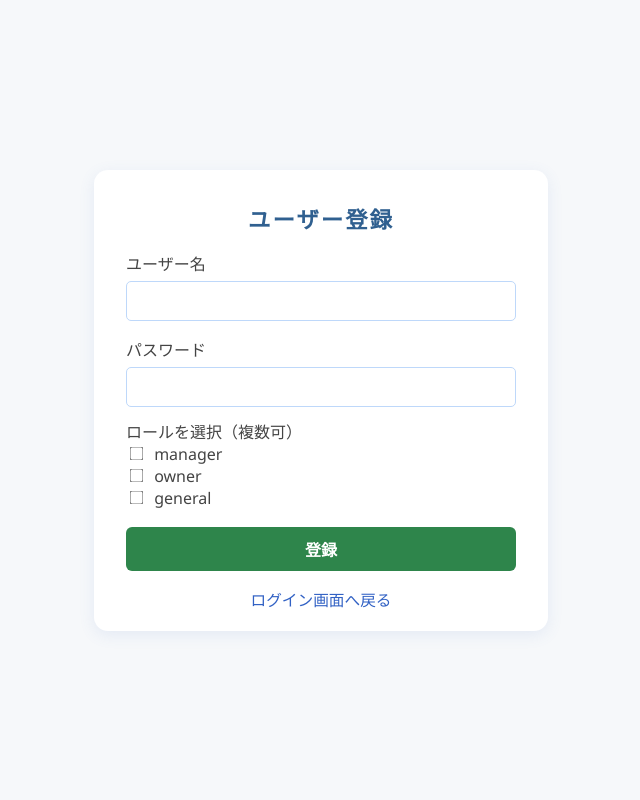
After one commit to ai-programming-base/crud-app, a Flask app: page /register in a window 1280 px wide. The commit adds this page. Shown: the whole page, without its empty margins (319-959 px from the left). Run offline with Flask 3, Linux system fonts and the light colour scheme; data comes from the database, SQL or seed files in the repository.

Commit message:
ログイン機能追加

```diff
--- a/app.py
+++ b/app.py
@@ -1,20 +1,20 @@
-from flask import Flask, render_template, request, redirect, url_for, flash
+import os
 import sqlite3
-import math
+from flask import Flask, render_template, request, redirect, url_for, flash, session, g
+from werkzeug.security import generate_password_hash, check_password_hash
+from functools import wraps
 import json
-import os
 
 app = Flask(__name__)
 app.secret_key = "any_secret"
 DATABASE = 'items.db'
 
-def load_fields():
-    with open('fields.json', encoding='utf-8') as f:
-        return json.load(f)
-
-FIELDS = load_fields()
-USER_FIELDS = [f for f in FIELDS if not f.get('internal', False)]
-INDEX_FIELDS = [f for f in FIELDS if f.get('show_in_index', False)]
+# フィールド定義（fields.jsonを利用）
+FIELDS_PATH = os.path.join(os.path.dirname(__file__), 'fields.json')
+with open(FIELDS_PATH, encoding='utf-8') as f:
+    FIELDS = json.load(f)
+USER_FIELDS = [f for f in FIELDS if not f.get('internal')]
+INDEX_FIELDS = [f for f in FIELDS if f.get('show_in_index')]
 FIELD_KEYS = [f['key'] for f in FIELDS]
 
 def get_db():
@@ -24,14 +24,109 @@ def get_db():
 
 def init_db():
     with get_db() as db:
-        db.execute(
-            "CREATE TABLE IF NOT EXISTS item ("
-            "id INTEGER PRIMARY KEY AUTOINCREMENT, "
-            + ", ".join([f"{f['key']} TEXT" for f in FIELDS])
-            + ")"
-        )
+        db.execute(f'''
+            CREATE TABLE IF NOT EXISTS item (
+                id INTEGER PRIMARY KEY AUTOINCREMENT,
+                {",".join([f"{f['key']} TEXT" for f in FIELDS])}
+            )
+        ''')
+
+def init_user_db():
+    with get_db() as db:
+        db.execute("""
+            CREATE TABLE IF NOT EXISTS users (
+                id INTEGER PRIMARY KEY AUTOINCREMENT,
+                username TEXT UNIQUE NOT NULL,
+                password TEXT NOT NULL
+            )
+        """)
+        db.execute("""
+            CREATE TABLE IF NOT EXISTS roles (
+                id INTEGER PRIMARY KEY AUTOINCREMENT,
+                name TEXT UNIQUE NOT NULL
+            )
+        """)
+        db.execute("""
+            CREATE TABLE IF NOT EXISTS user_roles (
+                user_id INTEGER,
+                role_id INTEGER,
+                FOREIGN KEY(user_id) REFERENCES users(id),
+                FOREIGN KEY(role_id) REFERENCES roles(id),
+                PRIMARY KEY(user_id, role_id)
+            )
+        """)
+        for role in ["manager", "owner", "general"]:
+            db.execute("INSERT OR IGNORE INTO roles (name) VALUES (?)", (role,))
+        db.commit()
+
+def login_required(f):
+    @wraps(f)
+    def decorated(*args, **kwargs):
+        if 'user_id' not in session:
+            return redirect(url_for('login'))
+        return f(*args, **kwargs)
+    return decorated
+
+@app.before_request
+def load_logged_in_user():
+    user_id = session.get('user_id')
+    g.user = None
+    g.user_roles = []
+    if user_id:
+        db = get_db()
+        g.user = db.execute("SELECT * FROM users WHERE id=?", (user_id,)).fetchone()
+        g.user_roles = [r['name'] for r in db.execute("""
+            SELECT roles.name FROM roles
+            JOIN user_roles ON roles.id = user_roles.role_id
+            WHERE user_roles.user_id=?
+        """, (user_id,))]
+
+@app.route('/login', methods=['GET', 'POST'])
+def login():
+    if request.method == 'POST':
+        username = request.form['username'].strip()
+        password = request.form['password']
+        db = get_db()
+        user = db.execute("SELECT * FROM users WHERE username=?", (username,)).fetchone()
+        if user and check_password_hash(user['password'], password):
+            session['user_id'] = user['id']
+            return redirect(url_for('index'))
+        else:
+            flash("ユーザー名またはパスワードが違います")
+    return render_template('login.html')
+
+@app.route('/logout')
+def logout():
+    session.pop('user_id', None)
+    return redirect(url_for('login'))
+
+@app.route('/register', methods=['GET', 'POST'])
+def register():
+    db = get_db()
+    roles = db.execute("SELECT * FROM roles").fetchall()
+    if request.method == 'POST':
+        username = request.form['username'].strip()
+        password = request.form['password']
+        selected_roles = request.form.getlist('roles')
+        if not username or not password or not selected_roles:
+            flash("すべて入力してください")
+        elif db.execute("SELECT * FROM users WHERE username=?", (username,)).fetchone():
+            flash("そのユーザー名は既に使われています")
+        else:
+            db.execute(
+                "INSERT INTO users (username, password) VALUES (?, ?)",
+                (username, generate_password_hash(password))
+            )
+            user_id = db.execute("SELECT id FROM users WHERE username=?", (username,)).fetchone()['id']
+            for role_id in selected_roles:
+                db.execute("INSERT INTO user_roles (user_id, role_id) VALUES (?, ?)", (user_id, role_id))
+            db.commit()
+            flash("登録完了。ログインしてください。")
+            return redirect(url_for('login'))
+    return render_template('register.html', roles=roles)
 
 @app.route('/')
+@login_required
 def index():
     page = int(request.args.get('page', 1))
     per_page = 10
@@ -40,8 +135,7 @@ def index():
     filters = {}
     where = []
     params = []
-    # フィルタは表示カラム・編集カラムどちらでも自由
-    for f in USER_FIELDS:
+    for f in INDEX_FIELDS:
         v = request.args.get(f"{f['key']}_filter", '').strip()
         filters[f['key']] = v
         if v:
@@ -62,6 +156,7 @@ def index():
     )
 
 @app.route('/add', methods=['GET', 'POST'])
+@login_required
 def add():
     if request.method == 'POST':
         user_values = [request.form.get(f['key'], '').strip() for f in USER_FIELDS]
@@ -73,7 +168,7 @@ def add():
         for f in FIELDS:
             if f.get('internal', False):
                 if f['key'] == 'status':
-                    internal_values.append("入庫前")  # ← ここ変更
+                    internal_values.append("入庫前")
                 else:
                     internal_values.append("")
         values = user_values + internal_values
@@ -97,10 +192,38 @@ def add():
 
     return render_template('form.html', fields=USER_FIELDS, values=["" for _ in USER_FIELDS])
 
+@app.route('/delete_selected', methods=['POST'])
+@login_required
+def delete_selected():
+    ids = request.form.getlist('selected_ids')
+    if ids:
+        db = get_db()
+        db.executemany('DELETE FROM item WHERE id=?', [(item_id,) for item_id in ids])
+        db.commit()
+    return redirect(url_for('index'))
+
+@app.route('/update_items', methods=['POST'])
+@login_required
+def update_items():
+    db = get_db()
+    ids = request.form.getlist('item_id')
+    for item_id in ids:
+        row_values = []
+        for f in FIELDS:
+            value = request.form.get(f"{f['key']}_{item_id}", "")
+            row_values.append(value)
+            set_clause = ", ".join([f"{f['key']}=?" for f in FIELDS])
+            db.execute(
+                f'UPDATE item SET {set_clause} WHERE id=?',
+                row_values + [item_id]
+            )
+    db.commit()
+    return redirect(url_for('index'))
+
 @app.route('/apply_request', methods=['POST', 'GET'])
+@login_required
 def apply_request():
     if request.method == 'POST':
-        # 入庫申請ボタンからPOSTで来た場合
         item_ids = request.form.getlist('selected_ids')
         if not item_ids:
             flash("申請対象を選択してください")
@@ -112,9 +235,8 @@ def apply_request():
         )]
         return render_template('apply_form.html', items=items, fields=INDEX_FIELDS)
 
-    # 申請画面で申請ボタンが押された場合
+    # 申請ボタン（GET）処理
     if request.args.get('action') == 'submit':
-        # GETでもPOSTでも良いが、POSTにするとリロードで再送信問題が起きやすいのでGETに
         item_ids = request.args.getlist('item_id')
         checkeds = request.args.getlist('qty_checked')
         if not checkeds or len(checkeds) != len(item_ids):
@@ -127,10 +249,10 @@ def apply_request():
         db.commit()
         return render_template('apply_form.html', items=[], fields=INDEX_FIELDS, message="申請が完了しました（ダイアログで通知：本来はメール送信）", finish=True)
 
-    # 通常遷移はindexへ
     return redirect(url_for('index'))
 
 @app.route('/approval', methods=['GET', 'POST'])
+@login_required
 def approval():
     db = get_db()
     if request.method == 'POST':
@@ -140,68 +262,25 @@ def approval():
 
         if not selected_ids:
             flash("対象を選択してください")
-            # 再表示
             items = db.execute("SELECT * FROM item WHERE status LIKE ?", ("%申請中%",)).fetchall()
             return render_template('approval.html', items=items, fields=INDEX_FIELDS)
 
         if action == 'approve':
-            # 承認（status変更＋alert）
             for item_id in selected_ids:
                 db.execute("UPDATE item SET status=? WHERE id=?", ("入庫", item_id))
             db.commit()
             return render_template('approval.html', items=[], fields=INDEX_FIELDS, message="承認完了（申請者へメール送信ダイアログ）", finish=True)
         elif action == 'reject':
-            # 差し戻し（status変更＋alert＋コメント）
             for item_id in selected_ids:
                 db.execute("UPDATE item SET status=? WHERE id=?", ("入庫差し戻し", item_id))
             db.commit()
             return render_template('approval.html', items=[], fields=INDEX_FIELDS, message=f"差し戻し完了: {comment}（申請者へメール送信ダイアログ）", finish=True)
 
-    # GET（一覧表示）: Statusに"申請中"を含む
     items = db.execute("SELECT * FROM item WHERE status LIKE ?", ("%申請中%",)).fetchall()
     return render_template('approval.html', items=items, fields=INDEX_FIELDS)
-
-@app.route('/delete_selected', methods=['POST'])
-def delete_selected():
-    ids = request.form.getlist('selected_ids')
-    if ids:
-        db = get_db()
-        db.executemany('DELETE FROM item WHERE id=?', [(item_id,) for item_id in ids])
-        db.commit()
-    return redirect(url_for('index'))
-
-@app.route('/update_items', methods=['POST'])
-def update_items():
-    db = get_db()
-    item_ids = request.form.getlist('item_id')
-    errors = []
-    for item_id in item_ids:
-        row_values = []
-        for f in FIELDS:
-            if not f.get('internal', False):
-                v = request.form.get(f"{f['key']}_{item_id}", '').strip()
-                row_values.append(v)
-            else:
-                current = db.execute("SELECT * FROM item WHERE id=?", (item_id,)).fetchone()
-                row_values.append(current[f['key']])
-        for i, f in enumerate(USER_FIELDS):
-            if f.get('required') and not row_values[INDEX_FIELDS.index(f)]:
-                errors.append(f"ID {item_id} の {f['name']}（必須）を入力してください。")
-        if not errors:
-            db.execute(
-                f'UPDATE item SET '
-                + ', '.join([f"{f['key']}=?" for f in FIELDS])
-                + ' WHERE id=?',
-                row_values + [item_id]
-            )
-    if errors:
-        for msg in errors:
-            flash(msg)
-        return redirect(url_for('index'))
-    db.commit()
-    return redirect(url_for('index'))
 
 if __name__ == '__main__':
     if not os.path.exists(DATABASE):
         init_db()
+    init_user_db()
     app.run(debug=True)
--- /dev/null
+++ b/templates/register.html
@@ -0,0 +1,134 @@
+<!DOCTYPE html>
+<html>
+<head>
+    <title>ユーザー登録</title>
+    <meta name="viewport" content="width=device-width, initial-scale=1">
+    <style>
+        body {
+            background: #f6f8fa;
+            font-family: 'Segoe UI', 'Meiryo', sans-serif;
+            display: flex;
+            align-items: center;
+            justify-content: center;
+            height: 100vh;
+            margin: 0;
+        }
+        .card {
+            background: #fff;
+            padding: 32px 32px 20px 32px;
+            border-radius: 14px;
+            box-shadow: 0 4px 16px rgba(80,120,200,0.11);
+            min-width: 300px;
+            max-width: 390px;
+            width: 100%;
+            margin: 0 auto;
+            text-align: center;
+        }
+        h1 {
+            margin-top: 0;
+            color: #306090;
+            letter-spacing: 2px;
+            font-size: 1.4rem;
+        }
+        .form-group {
+            margin: 16px 0 10px 0;
+            text-align: left;
+        }
+        label {
+            font-size: 1rem;
+            color: #444;
+        }
+        input[type="text"], input[type="password"] {
+            width: 100%;
+            padding: 10px 9px;
+            margin-top: 6px;
+            border: 1.5px solid #bed8fa;
+            border-radius: 5px;
+            font-size: 1rem;
+            box-sizing: border-box;
+            transition: border .18s;
+        }
+        input[type="text"]:focus, input[type="password"]:focus {
+            border-color: #5090f9;
+            outline: none;
+        }
+        .roles-group {
+            text-align: left;
+            margin: 12px 0 18px 0;
+        }
+        .role-checkbox {
+            margin-right: 7px;
+            margin-bottom: 3px;
+            transform: scale(1.07);
+        }
+        .btn {
+            width: 100%;
+            background: #2e854b;
+            color: #fff;
+            border: none;
+            border-radius: 6px;
+            font-size: 1rem;
+            font-weight: bold;
+            padding: 10px 0;
+            cursor: pointer;
+            transition: background .17s;
+        }
+        .btn:hover {
+            background: #216737;
+        }
+        .link {
+            display: block;
+            margin-top: 17px;
+            color: #3161c4;
+            text-decoration: none;
+            font-size: 0.98rem;
+        }
+        .link:hover {
+            text-decoration: underline;
+        }
+        .alert {
+            background: #fff1f1;
+            color: #db4437;
+            padding: 10px 13px;
+            border-radius: 5px;
+            margin-bottom: 14px;
+            font-weight: bold;
+            border-left: 4px solid #db4437;
+            text-align: left;
+        }
+    </style>
+</head>
+<body>
+    <form class="card" method="post" autocomplete="off">
+        <h1>ユーザー登録</h1>
+        {% with messages = get_flashed_messages() %}
+          {% if messages %}
+            <div class="alert">
+              {% for msg in messages %}
+                {{ msg }}<br>
+              {% endfor %}
+            </div>
+          {% endif %}
+        {% endwith %}
+        <div class="form-group">
+            <label for="username">ユーザー名</label>
+            <input type="text" id="username" name="username" required>
+        </div>
+        <div class="form-group">
+            <label for="password">パスワード</label>
+            <input type="password" id="password" name="password" required>
+        </div>
+        <div class="roles-group">
+            <label>ロールを選択（複数可）</label><br>
+            {% for r in roles %}
+                <label>
+                    <input type="checkbox" class="role-checkbox" name="roles" value="{{r.id}}">
+                    {{ r.name }}
+                </label><br>
+            {% endfor %}
+        </div>
+        <button class="btn" type="submit">登録</button>
+        <a class="link" href="{{ url_for('login') }}">ログイン画面へ戻る</a>
+    </form>
+</body>
+</html>
```
Also changed, not shown: templates/apply_form.html (+8 -0 lines), templates/approval.html (+8 -0 lines), templates/form.html (+8 -0 lines), templates/index.html (+20 -11 lines), templates/login.html (added, +116 -0 lines).
